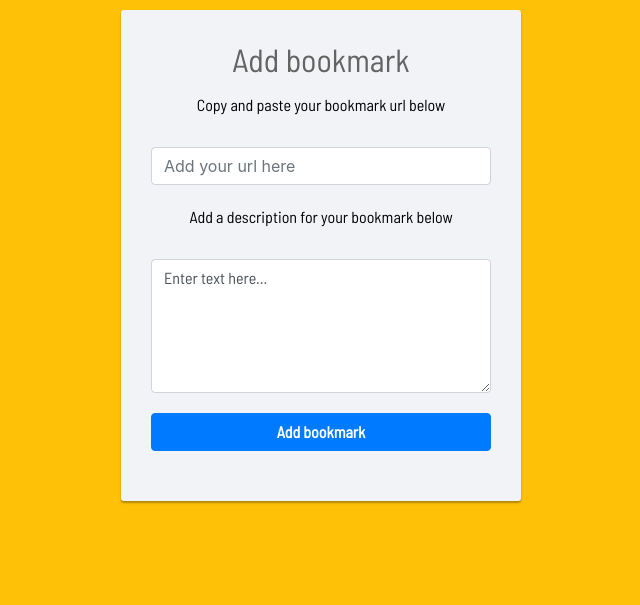
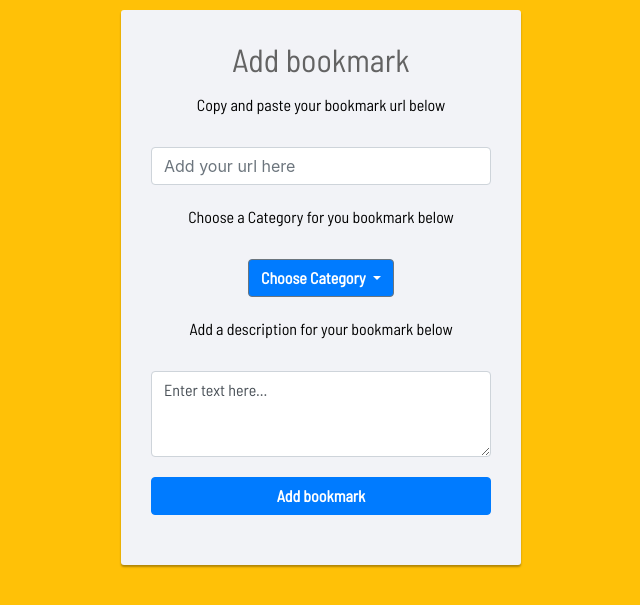
Before and after one commit to plyn85/bookmarks-app, a Flask app: page /add_bookmark in a window 1280 px wide. Shown: the part 68-673 px from the top of the page, without its empty margins (319-959 px from the left). Run offline with Flask 2, Linux system fonts and the light colour scheme; some libraries are stand-ins or nearby versions.

Commit message:
adding a categories drop down menu option to add bookmarks page

```diff
--- a/app.py
+++ b/app.py
@@ -93,9 +93,9 @@ def edit_bookmark():
     return render_template('edit_bookmark.html')
 
 
-@app.route("/remove/<bookmark_id>")
+@app.route('/remove/<bookmark_id>')
 def remove(bookmark_id):
-    mongo.db.bookmarks.remove({"_id": ObjectId(bookmark_id)})
+    mongo.db.bookmarks.remove({'_id': ObjectId(bookmark_id)})
     return redirect(url_for('user_bookmarks'))
 
 
--- a/templates/add_bookmark.html
+++ b/templates/add_bookmark.html
@@ -17,13 +17,36 @@
         />
       </div>
       <p class="hint-text text-barlow">
+        Choose a Category for you bookmark below
+      </p>
+      <div class="dropdown form-group text-center">
+        <button
+          class="btn btn-secondary dropdown-toggle text-barlow bg-primary"
+          type="button"
+          id="dropdownMenuButton"
+          data-toggle="dropdown"
+          aria-haspopup="true"
+          aria-expanded="false"
+        >
+          Choose Category
+        </button>
+        <div
+          class="dropdown-menu text-barlow"
+          aria-labelledby="dropdownMenuButton"
+        >
+          <a class="dropdown-item" href="#">Action</a>
+          <a class="dropdown-item" href="#">Another action</a>
+          <a class="dropdown-item" href="#">Something else here</a>
+        </div>
+      </div>
+      <p class="hint-text text-barlow">
         Add a description for your bookmark below
       </p>
       <div class="form-group">
         <textarea
           class="form-control text-barlow"
           name="bookmark_description"
-          rows="5"
+          rows="3"
         >
 Enter text here...</textarea
         >
--- a/templates/base.html
+++ b/templates/base.html
@@ -50,10 +50,14 @@
               >
             </li>
             <li class="nav-item">
-              <a class="nav-link" href="">Edit Bookmark</a>
+              <a class="nav-link" href="{{url_for('edit_bookmark')}}"
+                >Edit Bookmark</a
+              >
             </li>
             <li class="nav-item mr-5">
-              <a class="nav-link" href="">Delete Bookmark</a>
+              <a class="nav-link" href="{{url_for('add_category')}}"
+                >Add Category</a
+              >
             </li>
             {% endif %}
 
--- a/templates/bookmarks.html
+++ b/templates/bookmarks.html
@@ -34,11 +34,7 @@
               type="button"
               class="btn btn-primary btn-small btn-link btn-bookmark-page"
             >
-              <a
-                href="{{url_for('remove', bookmark_id=bookmark._id)}}"
-                class="btn-bookmark-page"
-                >Delete</a
-              >
+              <a href="" class="btn-bookmark-page">Delete</a>
             </button>
             <button
               type="button"
```
